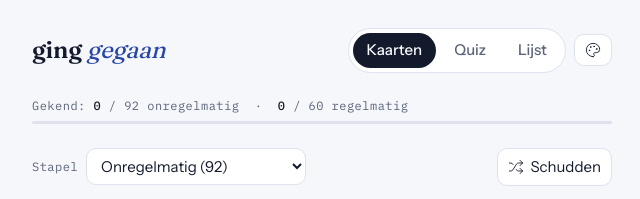
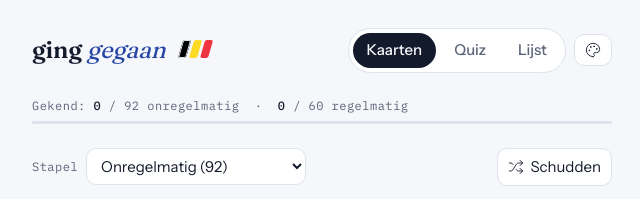
Before and after one commit to overlordqd/ging-gegaan, a plain HTML site: page index.html in a window 1280 px wide. Shown: the top 199 px of the page, 318-958 px from the left. Drawn offline with nearby package versions, Linux system fonts and the light colour scheme.

Commit message:
Add Belgian tricolor mark to the logo
Co-Authored-By: Claude Opus 5.5 <noreply@anthropic.com>

```diff
--- a/index.html
+++ b/index.html
@@ -45,6 +45,12 @@ header{display:flex;align-items:center;justify-content:space-between;gap:12px;fl
 .brand{display:flex;align-items:baseline;gap:10px}
 .brand h1{margin:0;font-family:var(--f-display);font-weight:600;font-size:24px;letter-spacing:-.01em}
 .brand h1 i{font-style:italic;font-weight:400;color:var(--delft)}
+.brand{gap:12px}
+.flag{display:inline-flex;gap:3px;transform:skewX(-16deg);transform-origin:bottom}
+.flag span{width:8px;height:18px;border-radius:2px}
+.flag span:nth-child(1){background:#000;box-shadow:inset 0 0 0 1px var(--line)}
+.flag span:nth-child(2){background:#FDDA24}
+.flag span:nth-child(3){background:#EF3340}
 .progress{color:var(--muted)}
 .progress b{color:var(--ink);font-weight:500}
 nav{display:flex;gap:4px;background:var(--surface);border:1px solid var(--line);border-radius:999px;padding:4px}
@@ -182,7 +188,7 @@ td .tile .orn{display:none}
 <body>
 <div class="app">
   <header>
-    <div class="brand"><h1>ging <i>gegaan</i></h1></div>
+    <div class="brand"><h1>ging <i>gegaan</i></h1><span class="flag" aria-hidden="true"><span></span><span></span><span></span></span></div>
     <div class="head-right">
       <nav aria-label="Modus">
         <button id="tab-cards" data-tab="cards" aria-pressed="true">Kaarten</button>
```
